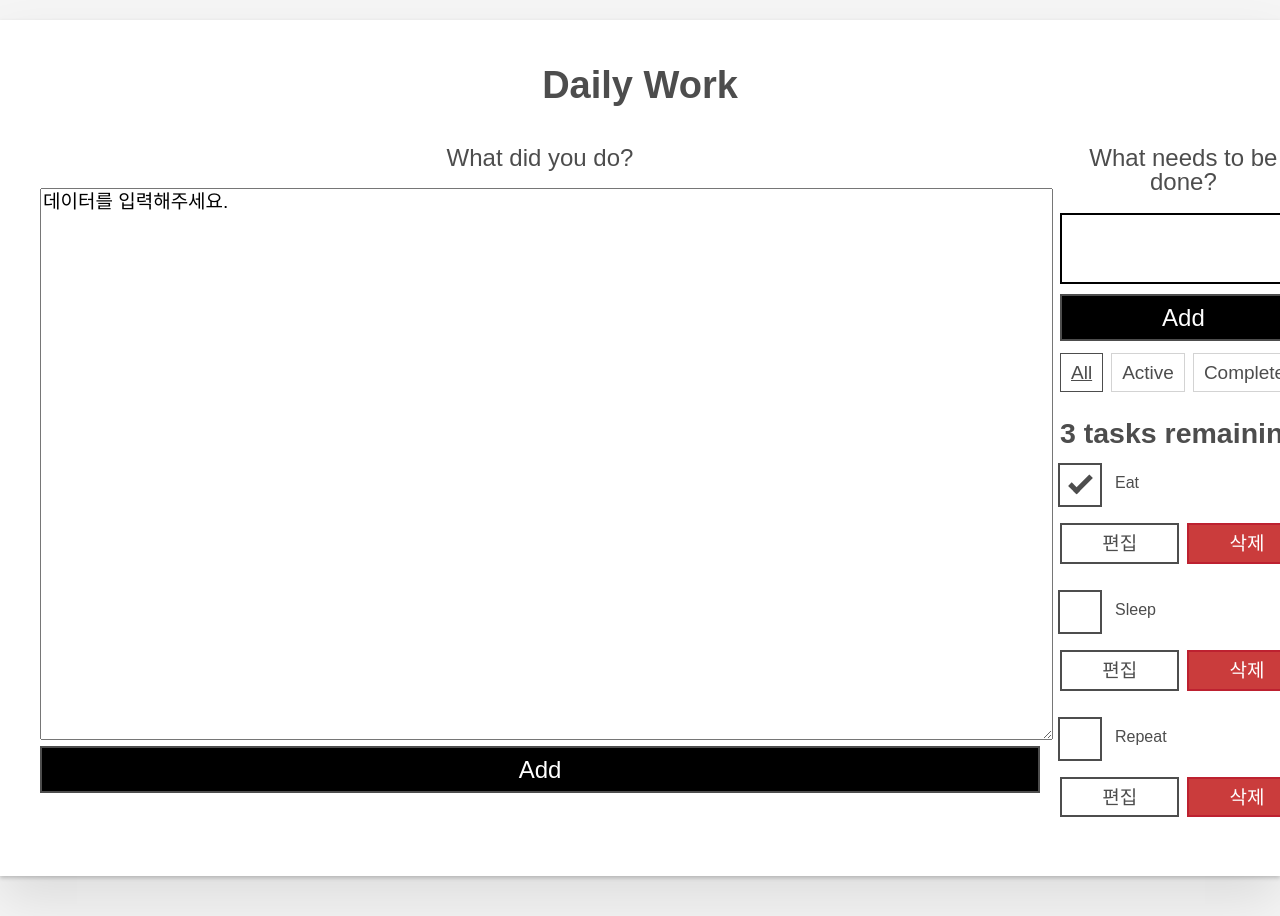
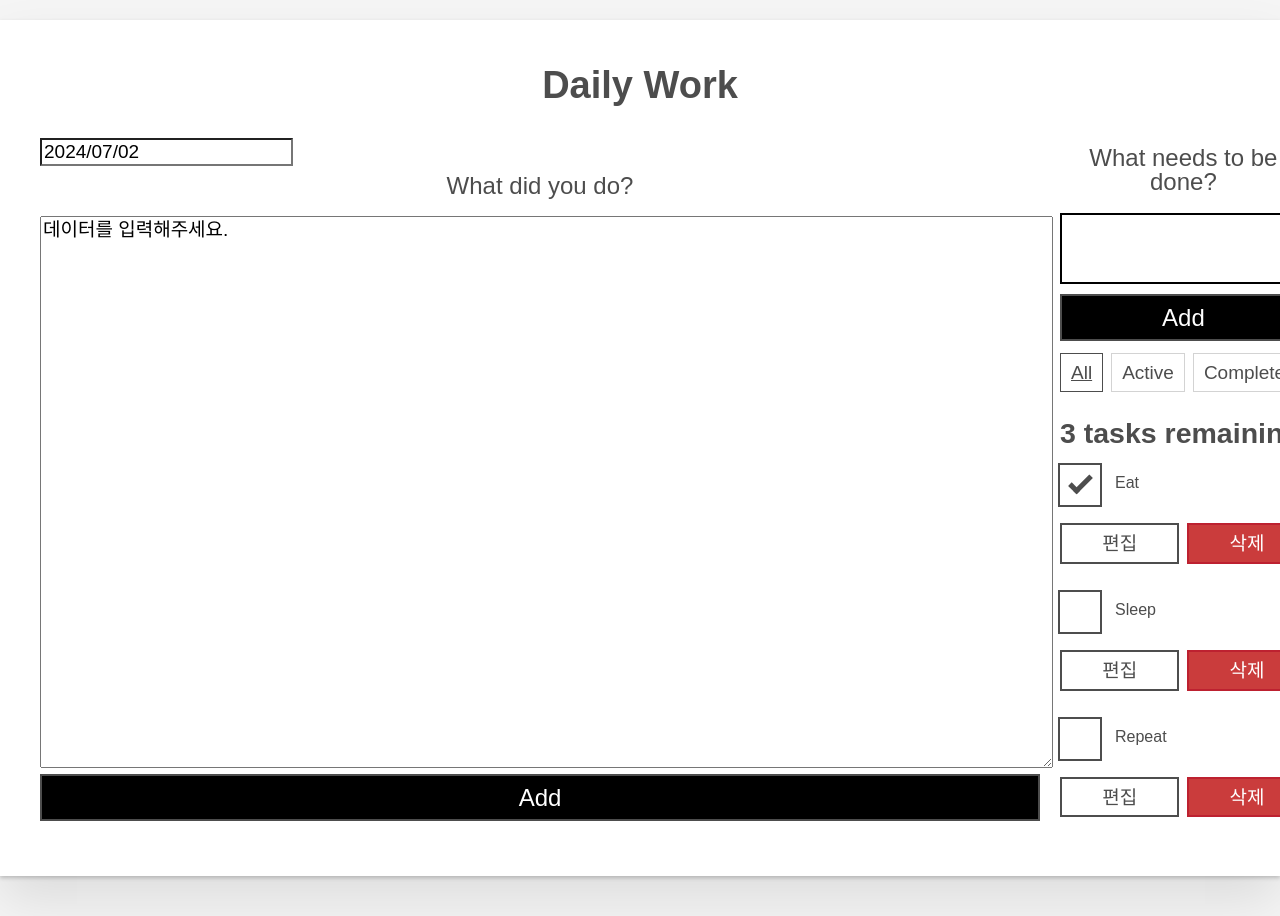
Before and after one commit to Min-KyungHwan/min-todo-react, a React (Create React App) app: page / in a window 1280 px wide. Shown: the top 916 px of the page. Built offline with nearby package versions, Linux system fonts and the light colour scheme; no server answers.

Commit message:
React Datepicker 적용

```diff
--- a/package.json
+++ b/package.json
@@ -10,6 +10,7 @@
     "axios": "^1.7.2",
     "nanoid": "^5.0.7",
     "react": "^18.3.1",
+    "react-datepicker": "^7.3.0",
     "react-dom": "^18.3.1",
     "react-scripts": "5.0.1",
     "web-vitals": "^2.1.4"
--- a/src/App.js
+++ b/src/App.js
@@ -5,6 +5,7 @@ import Form from "./components/Form";
 import FormTextarea from "./components/FormTextarea";
 import FilterButton from "./components/FilterButton";
 import Todo from "./components/Todo";
+import MyDatePicker from './components/datePicker/DatePicker.jsx';
 
 function usePrevious(value) {
   const ref = useRef();
@@ -141,6 +142,12 @@ function App(props) {
       <h1>Daily Work</h1>
       <div className="flex-container">
         <div id="min1" style={{width: '1000px'}}>
+          <MyDatePicker />
+          <h2 className="label-wrapper">
+            <label htmlFor="new-todo-input" className="label__lg">
+            What did you do?
+            </label>
+          </h2>
           <FormTextarea
             workInfoSeq={workInfoSeq}
             workInfo={workInfo}
--- a/src/components/FormTextarea.js
+++ b/src/components/FormTextarea.js
@@ -22,11 +22,11 @@ function FormTextarea(props) {
     <form onSubmit={handleSubmit}>
       <input type="hidden" name="workInfoSeq" value={props.workInfoSeq} />
 
-      <h2 className="label-wrapper">
+      {/* <h2 className="label-wrapper">
         <label htmlFor="new-todo-input" className="label__lg">
         What did you do?
         </label>
-      </h2>
+      </h2> */}
 
       <textarea
         name="workInfo"
--- /dev/null
+++ b/src/components/datePicker/DatePicker.jsx
@@ -0,0 +1,26 @@
+import { useState } from 'react';
+import DatePicker from 'react-datepicker';
+import 'react-datepicker/dist/react-datepicker.css';
+//import styles from './DatePicker.module.css';
+
+const MyDatePicker = () => {
+  const [startDate, setStartDate] = useState(new Date());
+
+  return (
+    <DatePicker
+      selected={startDate}
+      onChange={(date) => setStartDate(date)}
+      dateFormat="yyyy/MM/dd"
+      // minDate={new Date()}
+      // maxDate={new Date().setMonth(new Date().getMonth() + 1)}
+      // showTimeSelect
+      // timeFormat="HH:mm"
+      // timeIntervals={15}
+      // timeCaption="time"
+      // dateFormat="Pp"
+      // className={styles.datePicker}
+    />
+  );
+};
+
+export default MyDatePicker;
```
Also changed, not shown: 1 other file (tests, documents, lock files or other folders).
